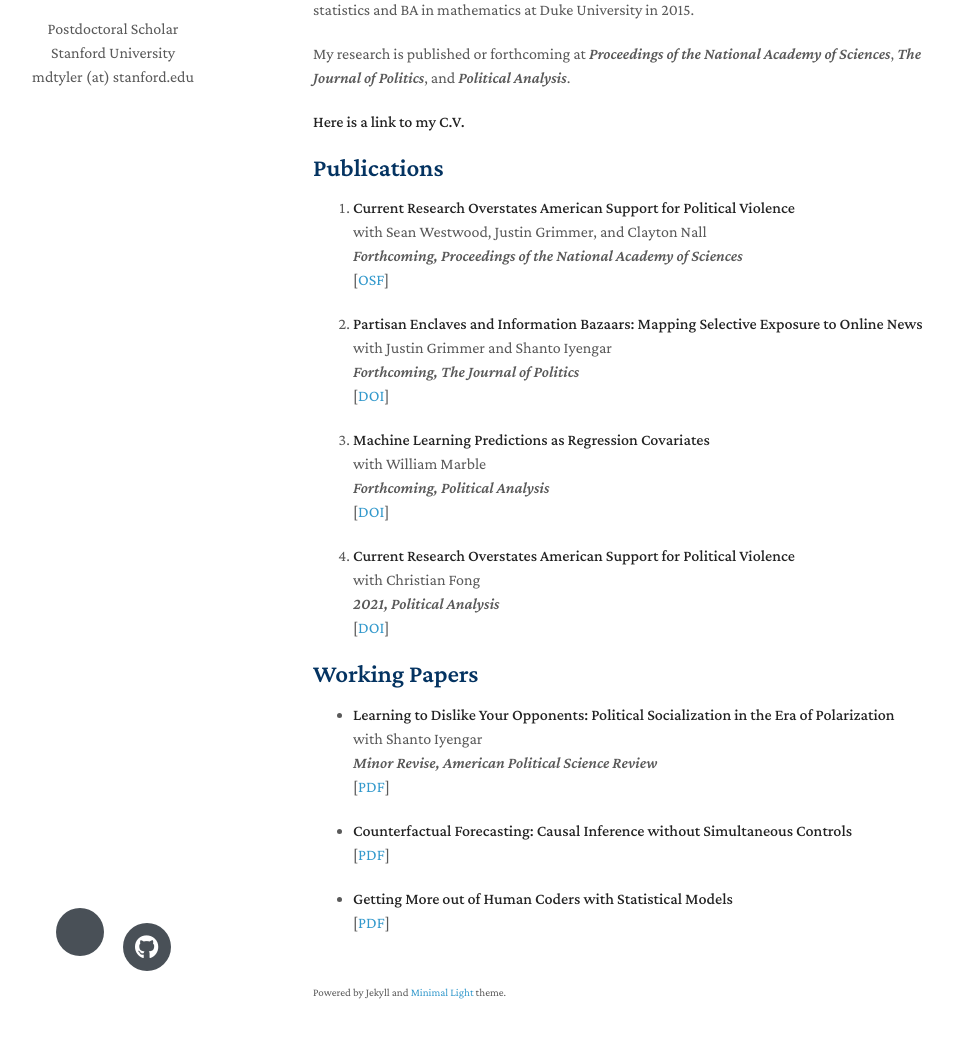
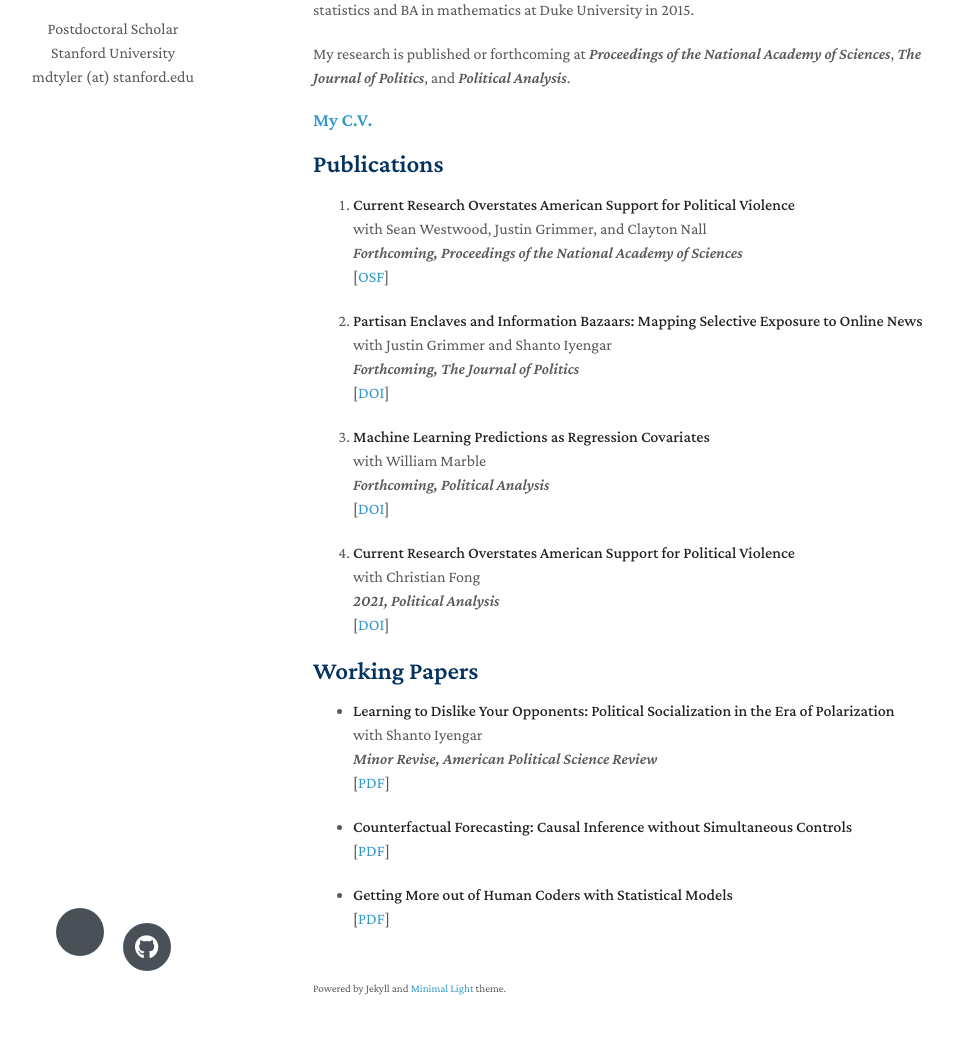
Before and after one commit to matthewtyler/matthewtyler.github.io, a Jekyll site: the page built from index.md, in a window 1280 px wide and 1300 px high. Shown: the part 227-1265 px from the top of the window, without its empty margins (157-1110 px from the left). Built offline with Jekyll 4.4.1, drawn with Linux system fonts in a browser that asks for light colours; nearby versions of some CDN libraries; a style sheet for code colours, icons or effects is not loaded; our own code applies the rules of GitHub Pages for plain Markdown files.

Commit message:
Update index.md

```diff
--- a/index.md
+++ b/index.md
@@ -10,7 +10,7 @@
 
 My research is published or forthcoming at *Proceedings of the National Academy of Sciences*, *The Journal of Politics*, and *Political Analysis*.
 
-[**Here is a link to my C.V.**](https://www.dropbox.com/s/sm0pfjekpzdykd7/CV.pdf?dl=0)
+### [My C.V.](https://www.dropbox.com/s/sm0pfjekpzdykd7/CV.pdf?dl=0)
 
 <!-- ## Research Interests
 
```
